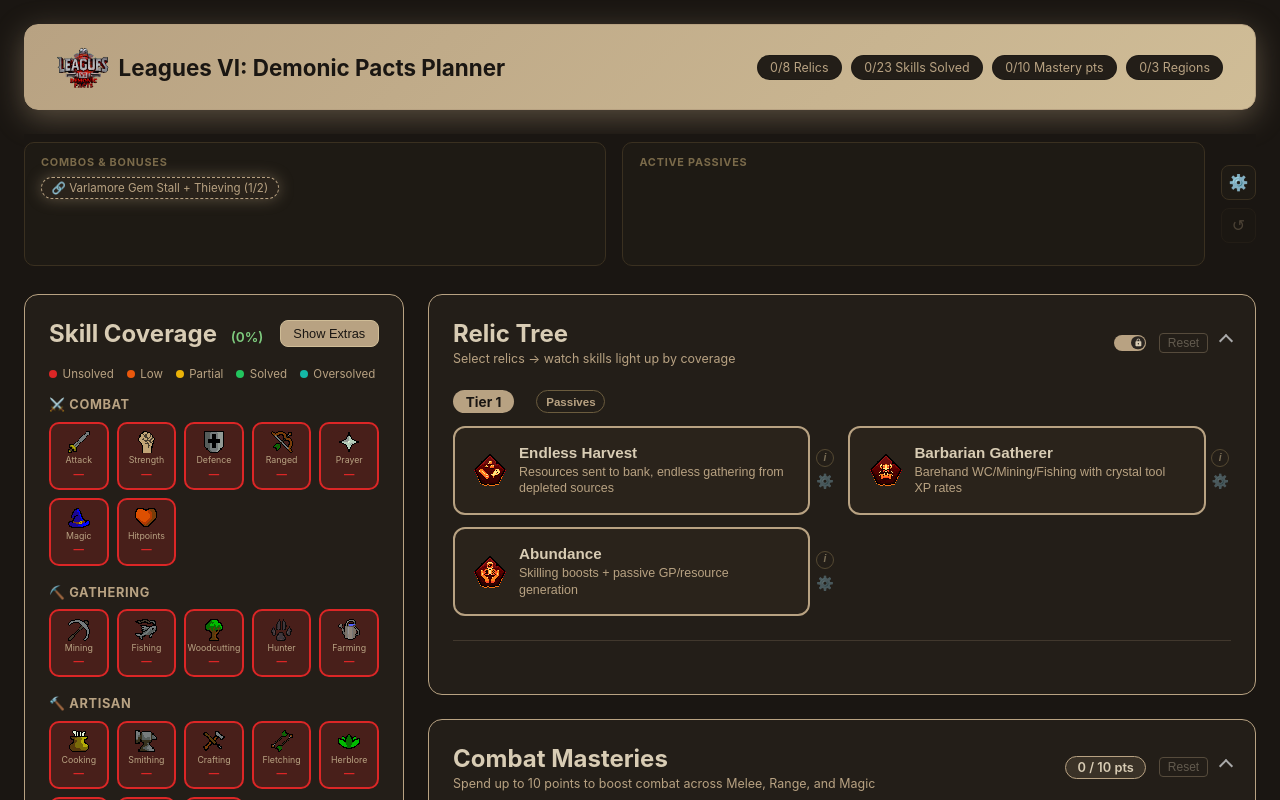
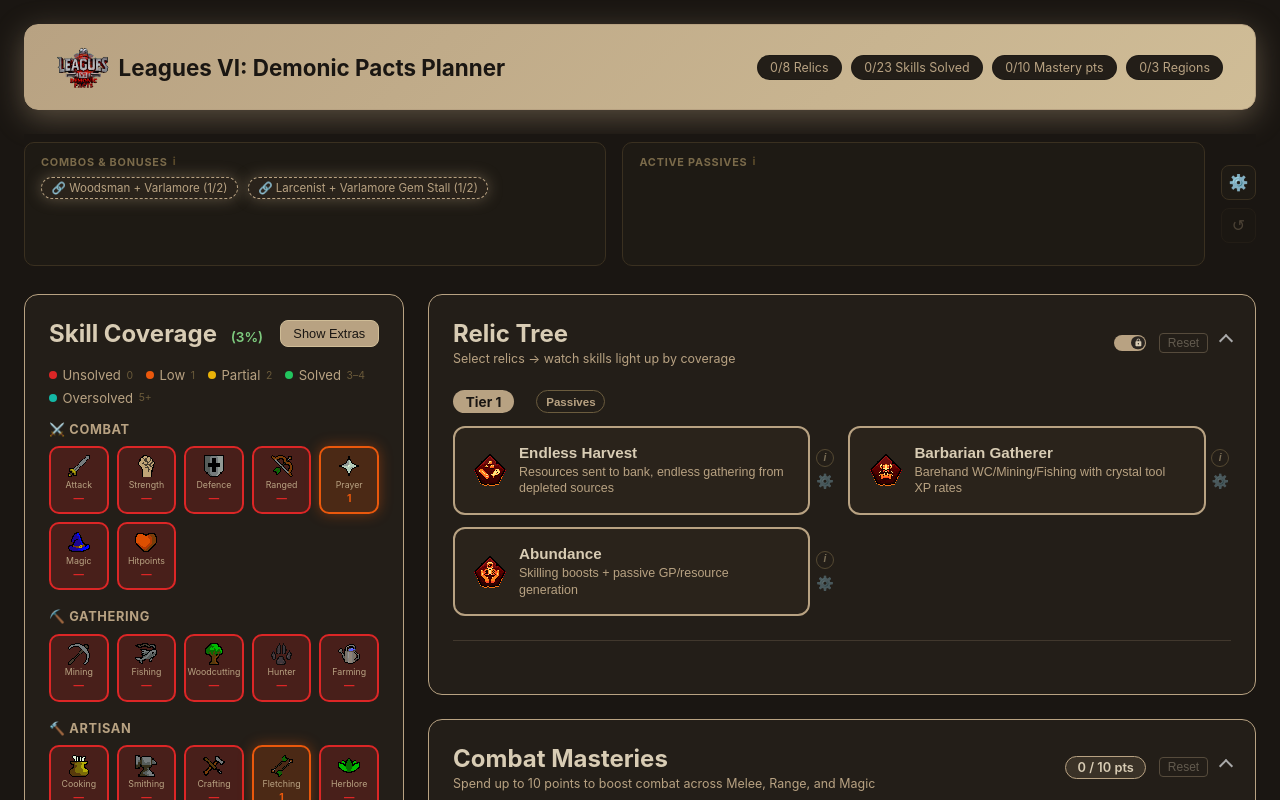
Before and after one commit to arthurCollard/Leagues_6_Planner, a React (Create React App) app: page / in a window 1280 px wide. Shown: the top 800 px of the page. Built offline with nearby package versions, Linux system fonts and the light colour scheme.

Commit message:
update skill key

```diff
--- a/src/App.css
+++ b/src/App.css
@@ -169,6 +169,39 @@
   text-transform: uppercase;
   letter-spacing: 0.07em;
   color: #7a6a4a;
+  display: flex;
+  align-items: center;
+  gap: 0.3rem;
+}
+
+.info-icon {
+  font-size: 0.7rem;
+  font-style: normal;
+  color: #5a4a2a;
+  cursor: default;
+  position: relative;
+  line-height: 1;
+}
+
+.info-icon[data-tooltip]:hover::after {
+  content: attr(data-tooltip);
+  position: absolute;
+  bottom: calc(100% + 6px);
+  left: 50%;
+  transform: translateX(-50%);
+  background: #1a1209;
+  color: #c8b896;
+  border: 1px solid #b8a282;
+  border-radius: 6px;
+  padding: 6px 10px;
+  font-size: 0.75rem;
+  font-weight: 400;
+  text-transform: none;
+  letter-spacing: 0;
+  white-space: normal;
+  width: 220px;
+  pointer-events: none;
+  z-index: 100;
 }
 
 .info-bar-tags {
@@ -235,6 +268,14 @@
   color: #1a1612;
 }
 
+.combo-overflow {
+  background: transparent;
+  box-shadow: none;
+  border-color: #5a4a2a;
+  color: #7a6a4a;
+  font-style: italic;
+}
+
 .main-layout {
   display: grid;
   grid-template-columns: 380px 1fr;
@@ -249,7 +290,7 @@
   border-radius: 14px;
   padding: 1.5rem;
   position: sticky;
-  top: 9.5rem;
+  top: 12rem;
 }
 
 .panel-header {
@@ -292,7 +333,7 @@
   display: flex;
   align-items: center;
   gap: 0.35rem;
-  font-size: 0.72rem;
+  font-size: 0.82rem;
   color: #b8a282;
 }
 
@@ -301,6 +342,11 @@
   height: 8px;
   border-radius: 50%;
   flex-shrink: 0;
+}
+
+.status-legend-range {
+  color: #6a5a3a;
+  font-size: 0.65rem;
 }
 
 .skill-category { margin-bottom: 1.2rem; }
--- a/src/App.js
+++ b/src/App.js
@@ -188,7 +188,7 @@
       )}
 
       <div className="main-layout">
-        <SkillsPanel skills={skills} extras={extras} solvedThreshold={settings.solvedThreshold} />
+        <SkillsPanel skills={skills} extras={extras} solvedThreshold={settings.solvedThreshold} oversolvedFactor={settings.oversolvedFactor} />
 
         <div className="right-panel">
           <RelicTree
--- a/src/components/ComboBanner.jsx
+++ b/src/components/ComboBanner.jsx
@@ -21,48 +21,66 @@
     hideTimer.current = setTimeout(() => setHoverCombo(null), 80);
   };
 
+  const MAX_PILLS = 11;
+  const allPills = [
+    ...activeCombos.map(c => ({ type: 'ac', key: `ac-${c.label}`, combo: c })),
+    ...activeThresholds.map(t => ({ type: 'at', key: `at-${t.label || t.extra}`, threshold: t })),
+    ...pendingCombos.map(c => ({ type: 'pc', key: `pc-${c.label}`, combo: c })),
+    ...pendingThresholds.map(t => ({ type: 'pt', key: `pt-${t.extra}`, threshold: t })),
+  ];
+  const visiblePills = allPills.slice(0, MAX_PILLS);
+  const overflowCount = allPills.length - MAX_PILLS;
+
   return (
     <div className="info-bar">
       <div className="info-bar-section info-bar-combos">
-        <span className="info-bar-label">Combos &amp; Bonuses</span>
+        <span className="info-bar-label">
+          Combos &amp; Bonuses
+          <span className="info-icon" data-tooltip="Certain relics and regions work well together. You can see combos and their bonuses to your skills here.">ℹ</span>
+        </span>
         <div className="info-bar-tags">
-          {activeCombos.map(c => (
-            <span
-              key={c.label}
-              className="combo-tag combo-active"
-              onMouseEnter={e => handleMouseEnter(e, c)}
-              onMouseLeave={handleMouseLeave}
-            >
-              ⚡ {c.label}
-            </span>
-          ))}
-          {activeThresholds.map(t => (
-            <span
-              key={t.label || t.extra}
-              className="combo-tag combo-active"
-              onMouseEnter={e => handleMouseEnter(e, { bonuses: t.perPoint, tooltip: t.tooltip })}
-              onMouseLeave={handleMouseLeave}
-            >
-              ⚡ {t.label || t.extra}
-            </span>
-          ))}
-          {pendingCombos.map(c => (
-            <span key={c.label} className="combo-tag combo-pending" data-tooltip={`Needs: ${c.missing.join(', ')}`}>
-              🔗 {c.label} ({c.matched}/{c.total})
-            </span>
-          ))}
-          {pendingThresholds.map(t => {
-            const extraName = EXTRAS.find(x => x.id === t.extra)?.name || t.extra;
-            return (
-              <span key={t.extra} className="combo-tag combo-pending" data-tooltip={`Need ${t.threshold} ${extraName}`}>
-                🔗 {t.label || t.extra} ({extras[t.extra]?.score || 0}/{t.threshold})
+          {visiblePills.map(p => {
+            if (p.type === 'ac') return (
+              <span key={p.key} className="combo-tag combo-active"
+                onMouseEnter={e => handleMouseEnter(e, p.combo)}
+                onMouseLeave={handleMouseLeave}>
+                ⚡ {p.combo.label}
               </span>
             );
+            if (p.type === 'at') return (
+              <span key={p.key} className="combo-tag combo-active"
+                onMouseEnter={e => handleMouseEnter(e, { bonuses: p.threshold.perPoint, tooltip: p.threshold.tooltip })}
+                onMouseLeave={handleMouseLeave}>
+                ⚡ {p.threshold.label || p.threshold.extra}
+              </span>
+            );
+            if (p.type === 'pc') return (
+              <span key={p.key} className="combo-tag combo-pending"
+                data-tooltip={`Needs: ${p.combo.missing.join(', ')}`}>
+                🔗 {p.combo.label} ({p.combo.matched}/{p.combo.total})
+              </span>
+            );
+            if (p.type === 'pt') {
+              const extraName = EXTRAS.find(x => x.id === p.threshold.extra)?.name || p.threshold.extra;
+              return (
+                <span key={p.key} className="combo-tag combo-pending"
+                  data-tooltip={`Need ${p.threshold.threshold} ${extraName}`}>
+                  🔗 {p.threshold.label || p.threshold.extra} ({extras[p.threshold.extra]?.score || 0}/{p.threshold.threshold})
+                </span>
+              );
+            }
+            return null;
           })}
+          {overflowCount > 0 && (
+            <span className="combo-tag combo-overflow">+{overflowCount} more</span>
+          )}
         </div>
       </div>
       <div className="info-bar-section info-bar-passives">
-        <span className="info-bar-label">Active Passives</span>
+        <span className="info-bar-label">
+          Active Passives
+          <span className="info-icon" data-tooltip="Relic Tiers provide passive effects. You can see the accumulated effects of your unlocked passives here">ℹ</span>
+        </span>
         <div className="info-bar-passive-chips">
           {activePassives.map((p, i) => (
             <span key={i} className="passive-chip" data-tooltip={p.text}>
--- a/src/components/SkillsPanel.jsx
+++ b/src/components/SkillsPanel.jsx
@@ -2,7 +2,24 @@
 import { SKILLS, EXTRAS, CATEGORIES, STATUS_STYLES } from '../data/skills';
 import SkillIcon from './SkillIcon';
 
-export default function SkillsPanel({ skills, extras, solvedThreshold }) {
+function getStatusRange(key, solvedThreshold, oversolvedFactor) {
+  const half = solvedThreshold / 2;
+  const over = solvedThreshold * oversolvedFactor;
+  const maxLow = Math.ceil(half) - 1;
+  const maxSolved = Math.ceil(over) - 1;
+  const minPartial = maxLow + 1;
+  const maxPartial = solvedThreshold - 1;
+  switch (key) {
+    case 'unsolved':  return '0';
+    case 'low':       return maxLow < 1 ? '—' : maxLow === 1 ? '1' : `1–${maxLow}`;
+    case 'partial':   return minPartial > maxPartial ? '—' : minPartial === maxPartial ? `${minPartial}` : `${minPartial}–${maxPartial}`;
+    case 'solved':    return `${solvedThreshold}–${maxSolved}`;
+    case 'oversolved': return `${maxSolved + 1}+`;
+    default:          return '';
+  }
+}
+
+export default function SkillsPanel({ skills, extras, solvedThreshold, oversolvedFactor }) {
   const [showExtras, setShowExtras] = useState(false);
 
   const skillList = Object.values(skills);
@@ -24,6 +41,7 @@
           <span key={key} className="status-legend-item">
             <span className="status-legend-dot" style={{ background: s.border }} />
             {s.label}
+            <span className="status-legend-range">{getStatusRange(key, solvedThreshold, oversolvedFactor)}</span>
           </span>
         ))}
       </div>
--- a/src/data/combos.js
+++ b/src/data/combos.js
@@ -1,52 +1,166 @@
+// Extras
+export const E_GP_SOURCE = 'gp_source';
+export const E_FOOD_SOURCE = 'food_source';
+export const E_TRAVEL = 'travel';
+export const E_AMMO_SOURCE = 'ammo_source';
+export const E_SEED_ACCESS = 'seed_access';
+export const E_HERB_SUPPLY = 'herb_supply';
+export const E_HERB_PATCHES = 'herb_patches';
+export const E_ALLOTMENT_PATCHES = 'allotment_patches';
+export const E_LIMPWURT = 'limpwurt';
+export const E_WHITE_BERRIES = 'white_berries';
+export const E_EYE_OF_NEWT = 'eye_of_newt';
+export const E_PRAYER_POT_PRIMARY = 'prayer_pot_primary';
+export const E_PRAYER_POT_SECONDARY = 'prayer_pot_secondary';
+export const E_ANTI_VENOMS_PRIMARY = 'anti_venoms_primary';
+export const E_ANTI_VENOMS_SECONDARY = 'anti_venoms_secondary';
+export const E_ANTIFIRES_PRIMARY = 'antifires_primary';
+export const E_ANTIFIRES_SECONDARY = 'antifires_secondary';
+export const E_MEGA_RARES = 'mega_rares';
+
+// Relics
+export const R_ENDLESS_HARVEST = 'Endless Harvest';
+export const R_BARBARIAN_GATHERER = 'Barbarian Gatherer';
+export const R_ABUNDANCE = 'Abundance';
+export const R_WOODSMAN = 'Woodsman';
+export const R_HOTFOOT = 'Hotfoot';
+export const R_EVIL_EYE = 'Evil Eye';
+export const R_CONNIVING_CLUES = 'Conniving Clues';
+export const R_NATURES_ACCORD = "Nature's Accord";
+export const R_LARCENIST = 'Larcenist';
+export const R_CULLING_SPREE = 'Culling Spree';
+export const R_RELOADED = 'Reloaded';
+export const R_MINION = 'Minion';
+export const R_FLASK_OF_FERVOUR = 'Flask of Fervour';
+
+// Regions
+export const REG_VARLAMORE = 'Varlamore';
+export const REG_KARAMJA = 'Karamja';
+export const REG_ASGARNIA = 'Asgarnia';
+export const REG_FREMENNIK = 'Fremennik';
+export const REG_KANDARIN = 'Kandarin';
+export const REG_DESERT = 'Desert';
+export const REG_MORYTANIA = 'Morytania';
+export const REG_TIRANNWN = 'Tirannwn';
+export const REG_WILDERNESS = 'Wilderness';
+export const REG_KOUREND = 'Kourend';
+
 export const COMBO_BONUSES = [
+  // Endless Harvest combos (T1)
   {
-    relics: ['Endless Harvest', 'Woodsman'],
-    bonuses: { firemaking: 2, fletching: 1},
+    relics: [R_ENDLESS_HARVEST, R_WOODSMAN],
+    bonuses: { firemaking: 2, fletching: 1 },
     thresholds: {},
-    label: 'Endless Harvest + Woodsman Combo',
+    label: 'Endless Harvest + Woodsman',
     tooltip: 'Chop with endless harvest and automatically burn',
   },
   {
-    relics: ['Endless Harvest', 'Hotfoot'],
-    bonuses: { smithing: 1, cooking: 2},
+    relics: [R_ENDLESS_HARVEST, R_HOTFOOT],
+    bonuses: { smithing: 1, cooking: 2 },
     thresholds: {},
     label: 'Endless Harvest + Hotfoot',
-    tooltip: 'Mine and Fish with endless harvest and automatically smelt/cook',
+    tooltip: 'Mine and Fish with endless harvest to automatically smelt/cook',
   },
   {
+    relics: [R_ENDLESS_HARVEST],
+    regions: [REG_ASGARNIA],
+    requiredExtras: [],
+    bonuses: { mining: 1 },
+    thresholds: {},
+    label: 'Endless Harvest + Mining Guild',
+    tooltip: 'Continuously mine rune',
+  },
+  {
+    relics: [R_ENDLESS_HARVEST],
+    regions: [REG_KOUREND],
+    requiredExtras: [],
+    bonuses: { firemaking: 2 },
+    thresholds: {},
+    label: 'Endless Harvest + Wintertodt',
+    tooltip: 'Easy firemaking xp at wintertodt',
+  },
+  {
+    relics: [R_ENDLESS_HARVEST],
+    regions: [REG_KOUREND],
+    requiredExtras: [],
+    bonuses: { woodcutting: 1 },
+    thresholds: {},
+    label: 'Endless Harvest + WC Guild',
+    tooltip: 'Continuously chop redwoods',
+  },
+
+  // Barbarian Gatherer combos (T1)
+  {
+    relics: [R_BARBARIAN_GATHERER, R_HOTFOOT],
+    bonuses: { smithing: 1, cooking: 1 },
+    thresholds: {},
+    label: 'Barbarian Gatherer + Hotfoot',
+    tooltip: 'Mine and fish with barbarian gatherer to smelt/cook',
+  },
+  {
+    relics: [R_BARBARIAN_GATHERER, R_WOODSMAN],
+    bonuses: { firemaking: 1 },
+    thresholds: {},
+    label: 'Barbarian Gatherer + Woodsman',
+    tooltip: 'Auto burn logs chopped with barb gatherer',
+  },
+
+  // Abundance combos (T2)
+
+  // Woodsman combos (T2)
+   {
+    relics: [R_WOODSMAN],
+    regions: [REG_VARLAMORE],
+    bonuses: { fletching: 1 },
+    thresholds: {},
+    label: 'Woodsman + Varlamore',
+    tooltip: '10x Fletch action with minigame',
+  },
+
+  // Hotfoot combos (T2)
+
+  // Evil Eye combos (T3)
+
+  // Conniving Clues combos (T4)
+
+  // Nature's Accord combos (T5)
+
+  // Larcenist combos (T4)
+  {
+    relics: [R_LARCENIST],
+    regions: [REG_TIRANNWN],
+    requiredExtras: [],
+    bonuses: { crafting: 1, smithing: 1 },
+    thresholds: {},
+    label: 'Larcenist + Prif Elves',
+    tooltip: 'Steal shards, then craft crystal equipment for big xp',
+  },
+  {
+    relics: [R_LARCENIST],
+    regions: [REG_VARLAMORE],
+    requiredExtras: [],
+    bonuses: { crafting: 1 },
+    thresholds: {},
+    label: 'Larcenist + Varlamore Gem Stall',
+    tooltip: 'Gem stall thieving for potential crafting xp',
+  },
+
+  // Culling Spree combos (T6)
+
+  // Reloaded combos (T7)
+
+  // Minion combos (T8)
+
+  // Flask of Fervour combos (T8)
+
+  // Region + Extra combos
+  {
     relics: [],
-    regions: ['Fremennik'],
-    requiredExtras: [{ extra: 'gp_source', min: 3 }],
+    regions: [REG_FREMENNIK],
+    requiredExtras: [{ extra: E_GP_SOURCE, min: 3 }],
     bonuses: { smithing: 2 },
     thresholds: {},
     label: 'Fremennik + GP Source',
     tooltip: 'Buy ore at blast furnace for smithing xp',
-  },
-  {
-    relics: ['Endless Harvest'],
-    regions: ['Kourend'],
-    requiredExtras: [],
-    bonuses: { firemaking: 2 },
-    thresholds: {},
-    label: 'Wintertodt + Endless Harvest',
-    tooltip: 'Easy firemaking xp at wintertodt',
-  },
-  {
-    relics: ['Larcenist'],
-    regions: ['Varlamore'],
-    requiredExtras: [],
-    bonuses: { crafting: 1 },
-    thresholds: {},
-    label: 'Varlamore Gem Stall + Thieving',
-    tooltip: 'Gem stall thieving for potential crafting xp',
-  },
-  {
-    relics: ['Larcenist'],
-    regions: ['Tirannwn'],
-    requiredExtras: [],
-    bonuses: { crafting: 1, smithing: 1 },
-    thresholds: {},
-    label: 'Prif Elves + Thieving',
-    tooltip: 'Steal shards, then craft crystal equipment for big xp',
-  },
+  }
 ];
--- a/src/data/regions.js
+++ b/src/data/regions.js
@@ -17,7 +17,7 @@
       'Awakener\'s orb', 'Huntsman\'s kit', 'Avernic treads', 'Eye of ayak',
       'Echo boots', 'Sunfire fanatic armour', 'Tonalztics of ralos',
     ],
-    skills: {},
+    skills: { prayer: 1, fletching: 1},
     extras: { ammo_source: 1, limpwurt: 3, eye_of_newt: 3, prayer_pot_primary: 2, prayer_pot_secondary: 1, anti_venoms_primary: 2, allotment_patches: 2 },
   },
   {
@@ -144,7 +144,7 @@
       'Dagon\'hai', 'Imbued God Capes',
       'Amulet of eternal glory', 'Elder chaos robes',
     ],
-    skills: {},
+    skills: { prayer: 2},
     extras: { gp_source: 3, food_source: 2, limpwurt: 2, white_berries: 3, prayer_pot_primary: 2 },
   },
   {
```
